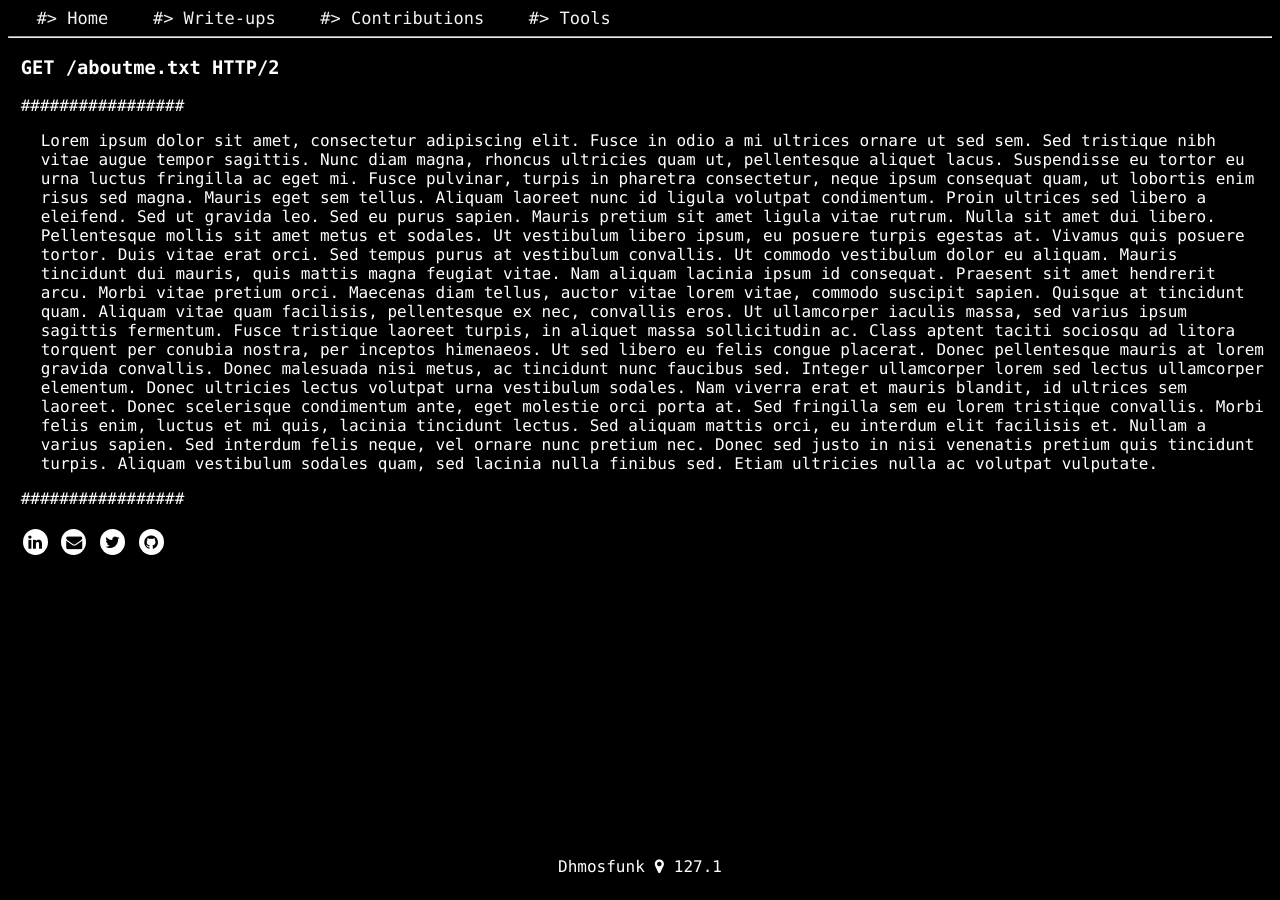
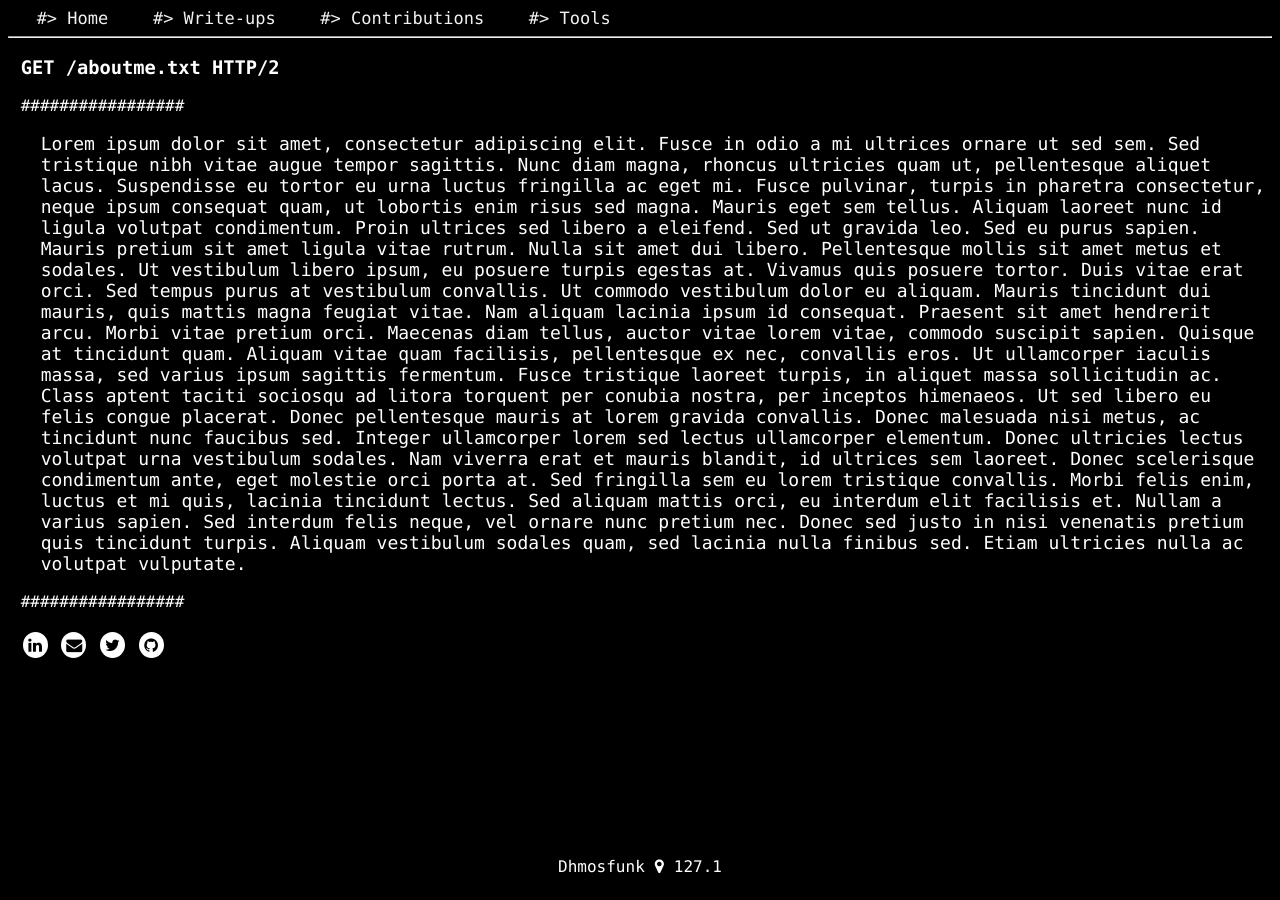
Before and after one commit to dhmosfunk/dhmosfunk.github.io, a Jekyll site: the page built from index.html, in a window 1280 px wide. Built offline with Jekyll 4.4.1, drawn with Linux system fonts in a browser that asks for light colours.

Commit message:
add changes

```diff
--- a/_sass/main.scss
+++ b/_sass/main.scss
@@ -4,7 +4,7 @@
     font-family: 'Inconsolata', Consolas, monospace;
 }
 .typing {
-    width: 30ch;
+    width: 100ch;
     animation: typing 1s steps(30), blink .5s step-end infinite alternate;
     white-space: nowrap;
     overflow: hidden;
@@ -65,6 +65,7 @@
 }
 .data{
   padding-left: 20px;
+  font-size: large;
 }
 .data a{
   color:rgb(255, 255, 255);
```
